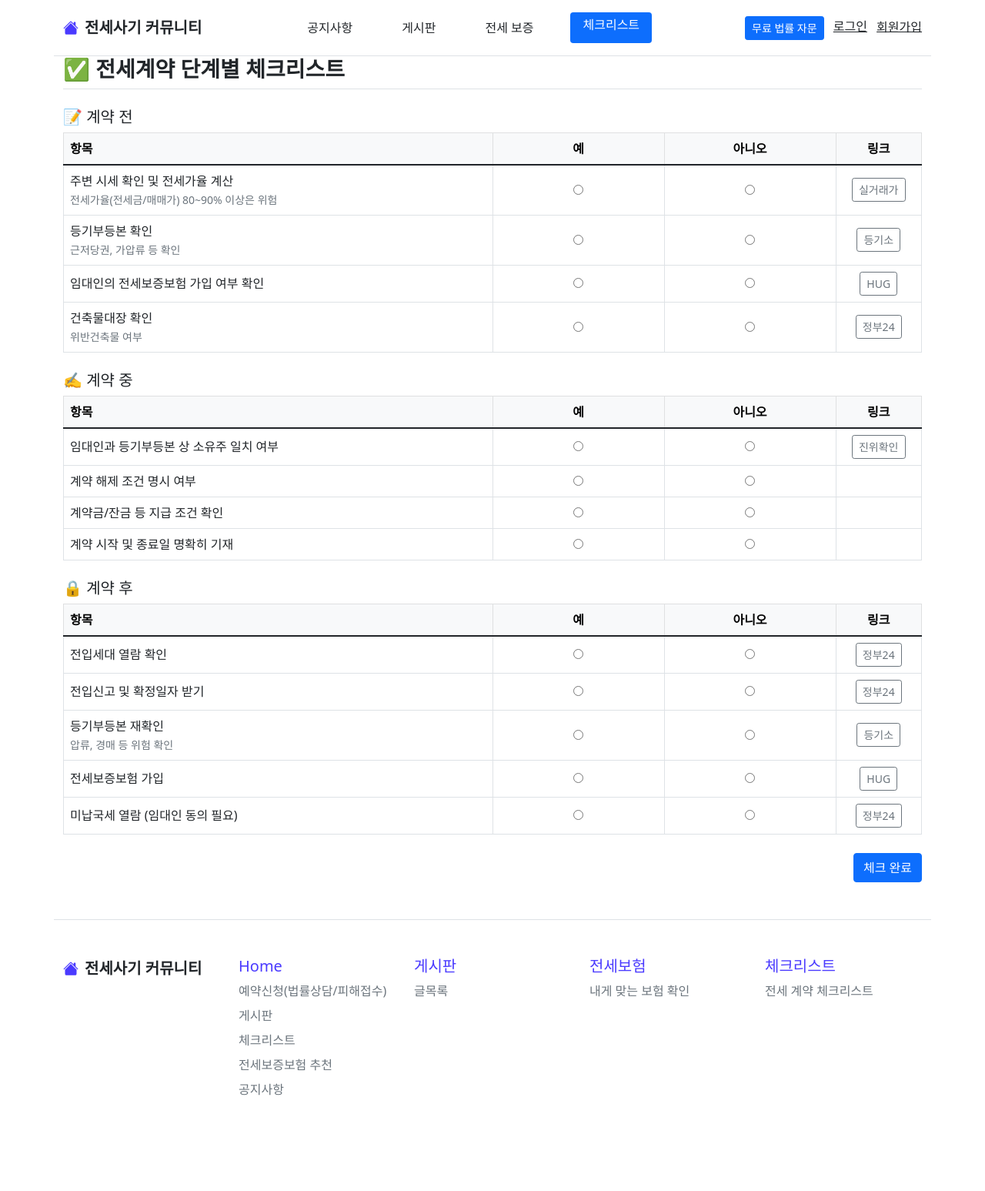
After one commit to BINNNNNY/project_nextLv, a PHP site: page /checklist.php in a window 1280 px wide. The commit adds this page. Shown: the whole page at 77% size. Run offline with PHP 8.4, Linux system fonts and the light colour scheme; data that the repository does not hold is empty.

Commit message:
각 페이지 생성
푸터,헤더 수정 및 각 목록별 페이지 생성했습니다.

```diff
--- /dev/null
+++ b/checklist.php
@@ -0,0 +1,175 @@
+<?php include $_SERVER["DOCUMENT_ROOT"] . "/project_nextLv/inc/header.php"; ?>
+
+<h3 class="fw-bold border-bottom pb-2 mb-4">✅ 전세계약 단계별 체크리스트</h3>
+
+<form method="post">
+
+  <!-- 계약 전 -->
+  <h5 class="mt-4">📝 계약 전</h5>
+  <table class="table table-bordered align-middle text-center">
+    <thead class="table-light">
+      <tr>
+        <th class="text-start" style="width: 50%;">항목</th>
+        <th style="width: 20%;">예</th>
+        <th style="width: 20%;">아니오</th>
+        <th style="width: 10%;">링크</th>
+      </tr>
+    </thead>
+    <tbody>
+      <tr>
+        <td class="text-start">주변 시세 확인 및 전세가율 계산<br><small class="text-muted">전세가율(전세금/매매가) 80~90% 이상은 위험</small></td>
+        <td><input type="radio" name="q_sise" value="yes" required></td>
+        <td><input type="radio" name="q_sise" value="no"></td>
+        <td><a href="https://rt.molit.go.kr" target="_blank" class="btn btn-sm btn-outline-secondary">실거래가</a></td>
+      </tr>
+      <tr>
+        <td class="text-start">등기부등본 확인<br><small class="text-muted">근저당권, 가압류 등 확인</small></td>
+        <td><input type="radio" name="q_deung" value="yes" required></td>
+        <td><input type="radio" name="q_deung" value="no"></td>
+        <td><a href="https://www.iros.go.kr" target="_blank" class="btn btn-sm btn-outline-secondary">등기소</a></td>
+      </tr>
+      <tr>
+        <td class="text-start">임대인의 전세보증보험 가입 여부 확인</td>
+        <td><input type="radio" name="q_hugcheck" value="yes" required></td>
+        <td><input type="radio" name="q_hugcheck" value="no"></td>
+        <td><a href="https://www.khug.or.kr" target="_blank" class="btn btn-sm btn-outline-secondary">HUG</a></td>
+      </tr>
+      <tr>
+        <td class="text-start">건축물대장 확인<br><small class="text-muted">위반건축물 여부</small></td>
+        <td><input type="radio" name="q_building" value="yes" required></td>
+        <td><input type="radio" name="q_building" value="no"></td>
+        <td><a href="https://www.gov.kr" target="_blank" class="btn btn-sm btn-outline-secondary">정부24</a></td>
+      </tr>
+    </tbody>
+  </table>
+
+  <!-- 계약 중 -->
+  <h5 class="mt-4">✍️ 계약 중</h5>
+  <table class="table table-bordered align-middle text-center">
+    <thead class="table-light">
+      <tr>
+        <th class="text-start" style="width: 50%;">항목</th>
+        <th style="width: 20%;">예</th>
+        <th style="width: 20%;">아니오</th>
+        <th style="width: 10%;">링크</th>
+      </tr>
+    </thead>
+    <tbody>
+      <tr>
+        <td class="text-start">임대인과 등기부등본 상 소유주 일치 여부</td>
+        <td><input type="radio" name="q_owner_match" value="yes" required></td>
+        <td><input type="radio" name="q_owner_match" value="no"></td>
+        <td><a href="https://www.gov.kr" target="_blank" class="btn btn-sm btn-outline-secondary">진위확인</a></td>
+      </tr>
+      <tr>
+        <td class="text-start">계약 해제 조건 명시 여부</td>
+        <td><input type="radio" name="q_cancel_clause" value="yes" required></td>
+        <td><input type="radio" name="q_cancel_clause" value="no"></td>
+        <td></td>
+      </tr>
+      <tr>
+        <td class="text-start">계약금/잔금 등 지급 조건 확인</td>
+        <td><input type="radio" name="q_payment" value="yes" required></td>
+        <td><input type="radio" name="q_payment" value="no"></td>
+        <td></td>
+      </tr>
+      <tr>
+        <td class="text-start">계약 시작 및 종료일 명확히 기재</td>
+        <td><input type="radio" name="q_dates" value="yes" required></td>
+        <td><input type="radio" name="q_dates" value="no"></td>
+        <td></td>
+      </tr>
+    </tbody>
+  </table>
+
+  <!-- 계약 후 -->
+  <h5 class="mt-4">🔒 계약 후</h5>
+  <table class="table table-bordered align-middle text-center">
+    <thead class="table-light">
+      <tr>
+        <th class="text-start" style="width: 50%;">항목</th>
+        <th style="width: 20%;">예</th>
+        <th style="width: 20%;">아니오</th>
+        <th style="width: 10%;">링크</th>
+      </tr>
+    </thead>
+    <tbody>
+      <tr>
+        <td class="text-start">전입세대 열람 확인</td>
+        <td><input type="radio" name="q_resident_check" value="yes" required></td>
+        <td><input type="radio" name="q_resident_check" value="no"></td>
+        <td><a href="https://www.gov.kr" target="_blank" class="btn btn-sm btn-outline-secondary">정부24</a></td>
+      </tr>
+      <tr>
+        <td class="text-start">전입신고 및 확정일자 받기</td>
+        <td><input type="radio" name="q_report" value="yes" required></td>
+        <td><input type="radio" name="q_report" value="no"></td>
+        <td><a href="https://www.gov.kr" target="_blank" class="btn btn-sm btn-outline-secondary">정부24</a></td>
+      </tr>
+      <tr>
+        <td class="text-start">등기부등본 재확인<br><small class="text-muted">압류, 경매 등 위험 확인</small></td>
+        <td><input type="radio" name="q_recheck" value="yes" required></td>
+        <td><input type="radio" name="q_recheck" value="no"></td>
+        <td><a href="https://www.iros.go.kr" target="_blank" class="btn btn-sm btn-outline-secondary">등기소</a></td>
+      </tr>
+      <tr>
+        <td class="text-start">전세보증보험 가입</td>
+        <td><input type="radio" name="q_join_hug" value="yes" required></td>
+        <td><input type="radio" name="q_join_hug" value="no"></td>
+        <td><a href="https://www.khug.or.kr" target="_blank" class="btn btn-sm btn-outline-secondary">HUG</a></td>
+      </tr>
+      <tr>
+        <td class="text-start">미납국세 열람 (임대인 동의 필요)</td>
+        <td><input type="radio" name="q_tax_check" value="yes" required></td>
+        <td><input type="radio" name="q_tax_check" value="no"></td>
+        <td><a href="https://www.gov.kr" target="_blank" class="btn btn-sm btn-outline-secondary">정부24</a></td>
+      </tr>
+    </tbody>
+  </table>
+<!-- 계약 후 테이블 끝 -->
+</tbody>
+  </table>
+
+  <div class="text-end mt-4">
+    <button type="submit" class="btn btn-primary">체크 완료</button>
+  </div>
+</form>
+
+<?php
+if ($_SERVER["REQUEST_METHOD"] === "POST") {
+  $questions = [
+    'q_sise', 'q_deung', 'q_hugcheck', 'q_building',
+    'q_owner_match', 'q_cancel_clause', 'q_payment', 'q_dates',
+    'q_resident_check', 'q_report', 'q_recheck', 'q_join_hug', 'q_tax_check'
+  ];
+  $score = 0;
+  $total = count($questions);
+
+  foreach ($questions as $q) {
+    if (isset($_POST[$q]) && $_POST[$q] === 'yes') {
+      $score++;
+    }
+  }
+
+  echo '<div class="mt-5">';
+  echo '<h4 class="mb-3">🔍 체크리스트 결과</h4>';
+
+  if ($score === $total) {
+    echo '<div class="alert alert-success">✅ 모든 항목을 점검하셨습니다. 전세계약 준비가 매우 잘 되어 있습니다!</div>';
+  } elseif ($score >= $total * 0.7) {
+    echo '<div class="alert alert-warning">⚠ 대부분 점검하셨지만 몇 가지 항목을 다시 확인해 보세요.</div>';
+  } else {
+    echo '<div class="alert alert-danger">❗ 점검이 충분하지 않습니다. 계약 전 반드시 모든 항목을 확인하세요.</div>';
+  }
+
+  echo "<p>총 <strong>{$total}</strong>개 항목 중 <strong>{$score}</strong>개를 체크하셨습니다.</p>";
+   // 다시하기 버튼
+   echo '<div class="text-end mt-3">';
+   echo '<a href="' . $_SERVER['PHP_SELF'] . '" class="btn btn-outline-secondary">다시하기</a>';
+   echo '</div>';
+
+   echo '</div>';
+ }
+ ?>
+
+ <?php include $_SERVER["DOCUMENT_ROOT"] . "/project_nextLv/inc/footer.php"; ?>
--- a/inc/footer.php
+++ b/inc/footer.php
@@ -4,13 +4,22 @@
   .footer a {
     white-space: nowrap;
   }
+  .footer h5 {
+    color: #4A3AFF;
+  }
+  .footer .nav-link {
+    color: #6c757d !important;
+  }
+  .footer .icon-primary svg {
+    color: #4A3AFF;
+  }
 </style>
 
 <div class="container">
   <footer class="footer row row-cols-1 row-cols-sm-2 row-cols-md-5 py-5 my-5 border-top">
     <div class="col mb-3">
-      <a href="/project_nextLv/index.php" class="d-flex align-items-center text-decoration-none text-dark">
-        <!-- SVG 아이콘 추가 -->
+      <a href="/project_nextLv/index.php" class="d-flex align-items-center text-decoration-none text-dark icon-primary">
+        <!-- SVG 아이콘 -->
         <svg xmlns="http://www.w3.org/2000/svg" width="20" height="20" fill="currentColor" class="bi bi-house-fill me-2" viewBox="0 0 16 16">
           <path d="M8.707 1.5a1 1 0 0 0-1.414 0L.646 8.146a.5.5 0 0 0 .708.708L8 2.207l6.646 6.647a.5.5 0 0 0 .708-.708L13 5.793V2.5a.5.5 0 0 0-.5-.5h-1a.5.5 0 0 0-.5.5v1.293z"/>
           <path d="m8 3.293 6 6V13.5a1.5 1.5 0 0 1-1.5 1.5h-9A1.5 1.5 0 0 1 2 13.5V9.293z"/>
@@ -22,32 +31,32 @@
     <div class="col mb-3">
       <h5>Home</h5>
       <ul class="nav flex-column">
-        <li class="nav-item mb-2"><a href="/" class="nav-link p-0 text-body-secondary">예약신청(법률상담/피해접수)</a></li>
-        <li class="nav-item mb-2"><a href="/project_nextLv/index.php" class="nav-link p-0 text-body-secondary">게시판</a></li>
-        <li class="nav-item mb-2"><a href="/project_nextLv/checklist.php" class="nav-link p-0 text-body-secondary">체크리스트</a></li>
-        <li class="nav-item mb-2"><a href="/project_nextLv/insurance.php" class="nav-link p-0 text-body-secondary">전세보증보험 추천</a></li>
-        <li class="nav-item mb-2"><a href="/project_nextLv/notice.php" class="nav-link p-0 text-body-secondary">공지사항</a></li>
+        <li class="nav-item mb-2"><a href="/" class="nav-link p-0">예약신청(법률상담/피해접수)</a></li>
+        <li class="nav-item mb-2"><a href="/project_nextLv/index.php" class="nav-link p-0">게시판</a></li>
+        <li class="nav-item mb-2"><a href="/project_nextLv/checklist.php" class="nav-link p-0">체크리스트</a></li>
+        <li class="nav-item mb-2"><a href="/project_nextLv/insurance.php" class="nav-link p-0">전세보증보험 추천</a></li>
+        <li class="nav-item mb-2"><a href="/project_nextLv/notice.php" class="nav-link p-0">공지사항</a></li>
       </ul>
     </div>
 
     <div class="col mb-3">
       <h5>게시판</h5>
       <ul class="nav flex-column">
-        <li class="nav-item mb-2"><a href="/project_nextLv/index.php" class="nav-link p-0 text-body-secondary">글목록</a></li>
+        <li class="nav-item mb-2"><a href="/project_nextLv/index.php" class="nav-link p-0">글목록</a></li>
       </ul>
     </div>
 
     <div class="col mb-3">
       <h5>전세보험</h5>
       <ul class="nav flex-column">
-        <li class="nav-item mb-2"><a href="#" class="nav-link p-0 text-body-secondary">내게 맞는 보험 확인</a></li>
+        <li class="nav-item mb-2"><a href="/project_nextLv/insurance.php" class="nav-link p-0">내게 맞는 보험 확인</a></li>
       </ul>
     </div>
 
     <div class="col mb-3">
       <h5>체크리스트</h5>
       <ul class="nav flex-column">
-        <li class="nav-item mb-2"><a href="#" class="nav-link p-0 text-body-secondary">전세 계약 체크리스트</a></li>
+        <li class="nav-item mb-2"><a href="/project_nextLv/checklist.php" class="nav-link p-0">전세 계약 체크리스트</a></li>
       </ul>
     </div>
   </footer>
--- a/inc/header.php
+++ b/inc/header.php
@@ -1,6 +1,11 @@
 <?php
 session_start();
 include $_SERVER["DOCUMENT_ROOT"] . "/project_nextLv/inc/dbcon.php";
+$current = basename($_SERVER['PHP_SELF']);
+function activeMenu($page) {
+  global $current;
+  return $current === $page ? 'text-white bg-primary rounded px-3 py-1' : 'text-dark';
+}
 ?>
 
 <!doctype html>
@@ -9,30 +14,23 @@ include $_SERVER["DOCUMENT_ROOT"] . "/project_nextLv/inc/dbcon.php";
     <meta charset="utf-8">
     <meta name="viewport" content="width=device-width, initial-scale=1">
     <title>전세사기 커뮤니티</title>
-
     <link href="https://cdn.jsdelivr.net/npm/bootstrap@5.1.3/dist/css/bootstrap.min.css" rel="stylesheet">
     <style>
-      .nav-top {
-        border-bottom: 1px solid #dee2e6;
-        padding: 10px 0;
+      .header-nav a {
+        text-decoration: none;
+        margin: 0 1rem;
       }
-      .main-nav {
-        font-weight: 500;
-        background-color: white;
-      }
-      .main-nav a.active {
+      .icon-primary svg {
         color: #4A3AFF;
-        font-weight: bold;
       }
     </style>
   </head>
 
   <body>
-    <!-- 상단 헤더 -->
-    <div class="container nav-top d-flex justify-content-between align-items-center">
-      <!-- 좌측 로고 & 텍스트 (index.php로 이동) -->
-      <a href="/project_nextLv/index.php" class="d-flex align-items-center text-decoration-none text-dark">
-  <!-- 집 아이콘 추가 -->
+    <!-- 헤더 -->
+    <div class="container d-flex justify-content-between align-items-center py-3 border-bottom">
+      <!-- 좌측 로고 -->
+      <a href="/project_nextLv/index.php" class="d-flex align-items-center text-decoration-none text-dark icon-primary">
         <svg xmlns="http://www.w3.org/2000/svg" width="20" height="20" fill="currentColor" class="bi bi-house-fill me-2" viewBox="0 0 16 16">
           <path d="M8.707 1.5a1 1 0 0 0-1.414 0L.646 8.146a.5.5 0 0 0 .708.708L8 2.207l6.646 6.647a.5.5 0 0 0 .708-.708L13 5.793V2.5a.5.5 0 0 0-.5-.5h-1a.5.5 0 0 0-.5.5v1.293z"/>
           <path d="m8 3.293 6 6V13.5a1.5 1.5 0 0 1-1.5 1.5h-9A1.5 1.5 0 0 1 2 13.5V9.293z"/>
@@ -40,28 +38,26 @@ include $_SERVER["DOCUMENT_ROOT"] . "/project_nextLv/inc/dbcon.php";
         <span class="fs-5 fw-bold">전세사기 커뮤니티</span>
       </a>
 
+      <!-- 중앙 메뉴 -->
+      <nav class="header-nav d-flex justify-content-center flex-grow-1">
+        <a class="nav-link <?php echo activeMenu('notice.php'); ?>" href="/project_nextLv/notice.php">공지사항</a>
+        <a class="nav-link <?php echo activeMenu('index.php'); ?>" href="/project_nextLv/index.php">게시판</a>
+        <a class="nav-link <?php echo activeMenu('insurance.php'); ?>" href="/project_nextLv/insurance.php">전세 보증</a>
+        <a class="nav-link <?php echo activeMenu('checklist.php'); ?>" href="/project_nextLv/checklist.php">체크리스트</a>
+      </nav>
+
       <!-- 우측 버튼 -->
-      <div>
-        <a href="#" class="btn btn-outline-primary btn-sm me-2">무료 법률 자문</a>
+      <div class="text-end">
+        <a href="#" class="btn btn-primary btn-sm me-2">무료 법률 자문</a>
         <?php if (isset($_SESSION['UID'])): ?>
-          <a href="#" class="btn btn-sm btn-secondary me-2">마이페이지</a>
-          <a href="/project_nextLv/member/logout.php" class="btn btn-sm btn-danger">로그아웃</a>
+          <a href="#" class="text-dark me-2">마이페이지</a>
+          <a href="/project_nextLv/member/logout.php" class="text-dark">로그아웃</a>
         <?php else: ?>
-          <a href="/project_nextLv/member/login.php" class="btn btn-sm btn-outline-secondary me-2">로그인</a>
-          <a href="/project_nextLv/member/signup.php" class="btn btn-sm btn-primary">회원가입</a>
+          <a href="/project_nextLv/member/login.php" class="text-dark me-2">로그인</a>
+          <a href="/project_nextLv/member/signup.php" class="text-dark">회원가입</a>
         <?php endif; ?>
       </div>
     </div>
 
-    <!-- 네비게이션 메뉴 -->
-    <div class="container main-nav border-bottom mb-4">
-      <nav class="nav justify-content-center py-2">
-        <a class="nav-link text-dark <?php echo basename($_SERVER['PHP_SELF']) == 'notice.php' ? 'active' : ''; ?>" href="/project_nextLv/notice.php">공지사항</a>
-        <a class="nav-link text-dark <?php echo basename($_SERVER['PHP_SELF']) == 'index.php' ? 'active' : ''; ?>" href="/project_nextLv/index.php">게시판</a>
-        <a class="nav-link text-dark <?php echo basename($_SERVER['PHP_SELF']) == 'insurance.php' ? 'active' : ''; ?>" href="/project_nextLv/insurance.php">전세 보증</a>
-        <a class="nav-link text-dark <?php echo basename($_SERVER['PHP_SELF']) == 'checklist.php' ? 'active' : ''; ?>" href="/project_nextLv/checklist.php">체크리스트</a>
-      </nav>
-    </div>
-
-    <!-- 본문 컨테이너 시작 -->
+    <!-- 본문 시작 -->
     <div class="container mb-5">
--- a/write.php
+++ b/write.php
@@ -29,4 +29,3 @@ if($bid){//bid가 있다는건 수정이라는 의미다.
 <?php
 include $_SERVER["DOCUMENT_ROOT"]."/project_nextLv/inc/footer.php";
 ?>
-//깃 연결 확인인
```
Also changed, not shown: index.php (+90 -14 lines), insurance.php (added, +134 -0 lines), notice.php (added, +49 -0 lines). Lines whose indentation alone changed are shown as unchanged.
